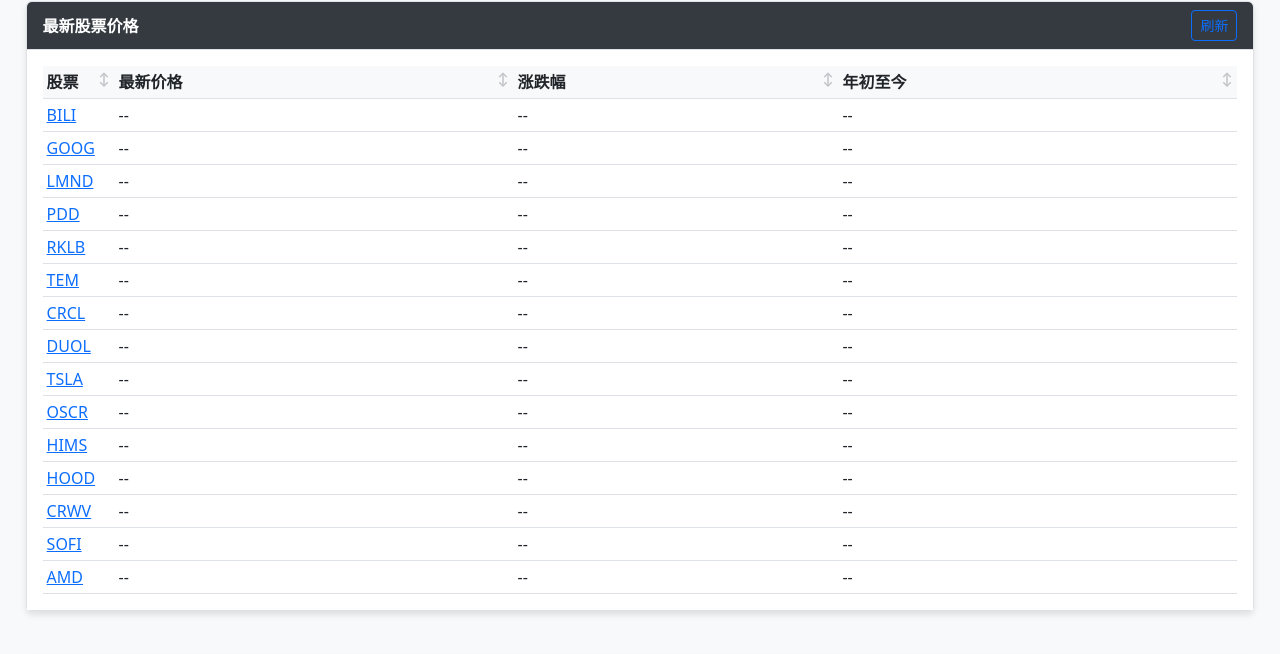
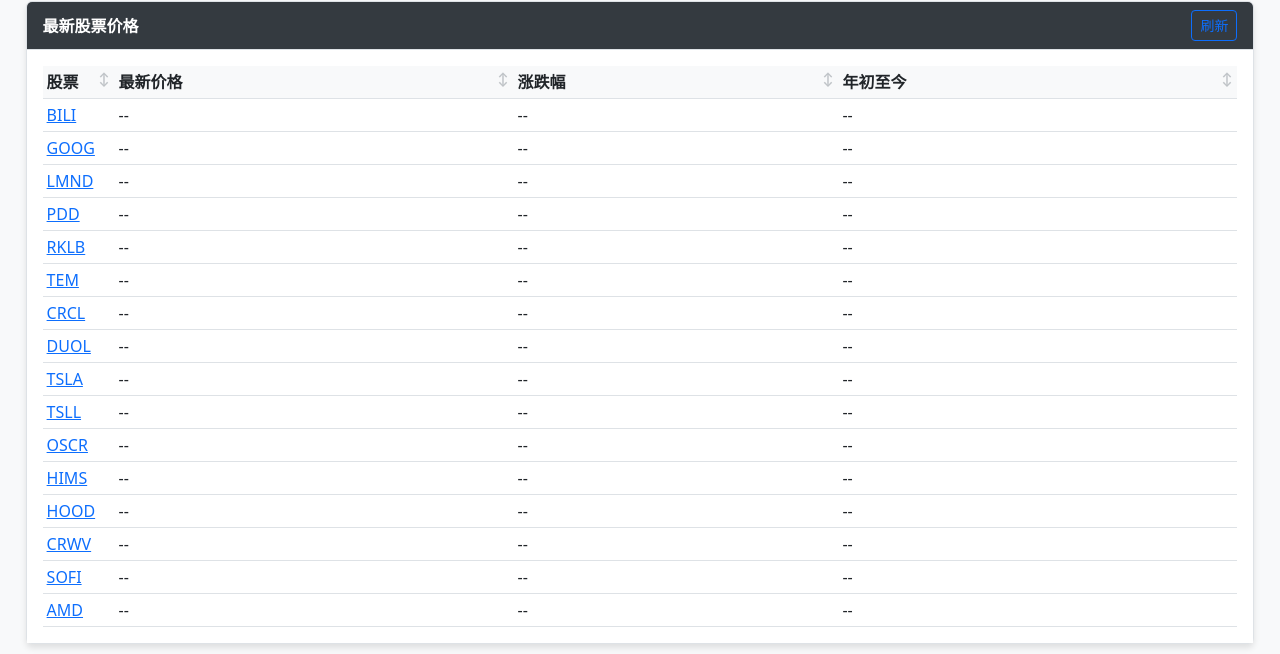
Before and after one commit to KKGo1999/KKGo1999, a plain HTML site: page options/index.html in a window 1280 px wide. Shown: the part 81-735 px from the top of the page. Drawn offline with nearby package versions, Linux system fonts and the light colour scheme.

Commit message:
Support TSLL

```diff
--- a/options/apiService.js
+++ b/options/apiService.js
@@ -21,6 +21,7 @@ class APIService {
             CRCL: 'N',
             DUOL: 'OQ',
             TSLA: 'OQ',
+            TSLL: 'OQ',
             OSCR: 'N',
             HIMS: 'N',
             HOOD: 'OQ',
--- a/options/app.js
+++ b/options/app.js
@@ -295,7 +295,7 @@ document.addEventListener('DOMContentLoaded', () => {
     }
 
     // ---------------- 顶部股票价格概览 ----------------
-    const overviewSymbols = ['BILI','GOOG','LMND','PDD','RKLB','TEM','CRCL','DUOL','TSLA','OSCR','HIMS','HOOD','CRWV','SOFI','AMD'];
+    const overviewSymbols = ['BILI','GOOG','LMND','PDD','RKLB','TEM','CRCL','DUOL','TSLA','TSLL','OSCR','HIMS','HOOD','CRWV','SOFI','AMD'];
     async function updateStockPriceOverview() {
         for (const sym of overviewSymbols) {
             try {
--- a/options/index.html
+++ b/options/index.html
@@ -106,6 +106,12 @@
                                     <td id="price-TSLA">--</td>
                                     <td id="change-TSLA">--</td>
                                     <td id="ytd-TSLA">--</td>
+                                    </tr>
+                                    <tr data-symbol="TSLL">
+                                        <td><a href="https://stock.finance.sina.com.cn/usstock/quotes/TSLL.html" target="_blank" rel="noopener">TSLL</a></td>
+                                    <td id="price-TSLL">--</td>
+                                    <td id="change-TSLL">--</td>
+                                    <td id="ytd-TSLL">--</td>
                                     </tr>
                                     <tr data-symbol="OSCR">
                                         <td><a href="https://stock.finance.sina.com.cn/usstock/quotes/OSCR.html" target="_blank" rel="noopener">OSCR</a></td>
@@ -277,6 +283,7 @@
                                         <option value="RKLB">火箭实验室 (RKLB)</option>
                                         <option value="TEM">Tempus (TEM)</option>
                                         <option value="TSLA">特斯拉 (TSLA)</option>
+                                        <option value="TSLL">Direxion TSLA Bull 2X (TSLL)</option>
                                     </datalist>
                                 </div>
                                 <div class="stock-info mt-3">
@@ -387,10 +394,10 @@
     <script src="https://cdn.jsdelivr.net/npm/bootstrap@5.3.0/dist/js/bootstrap.bundle.min.js"></script>
     <script src="https://cdn.jsdelivr.net/npm/chart.js"></script>
     <script src="https://cdn.jsdelivr.net/npm/mathjs@11.8.0/lib/browser/math.min.js"></script>
-    <script src="apiService.js?v=20260620-1"></script>
+    <script src="apiService.js?v=20260802-1"></script>
     <script src="optionsCalculator.js?v=20260619-3"></script>
     <script src="optionStrategies.js?v=20260619-3"></script>
-    <script src="app.js?v=20260620-4"></script>
+    <script src="app.js?v=20260802-1"></script>
     <script src="advancedAnalysisFix.js?v=20260620-7"></script>
     <script src="aiRecommendations.js?v=20260622-8"></script>
 </body>
```
